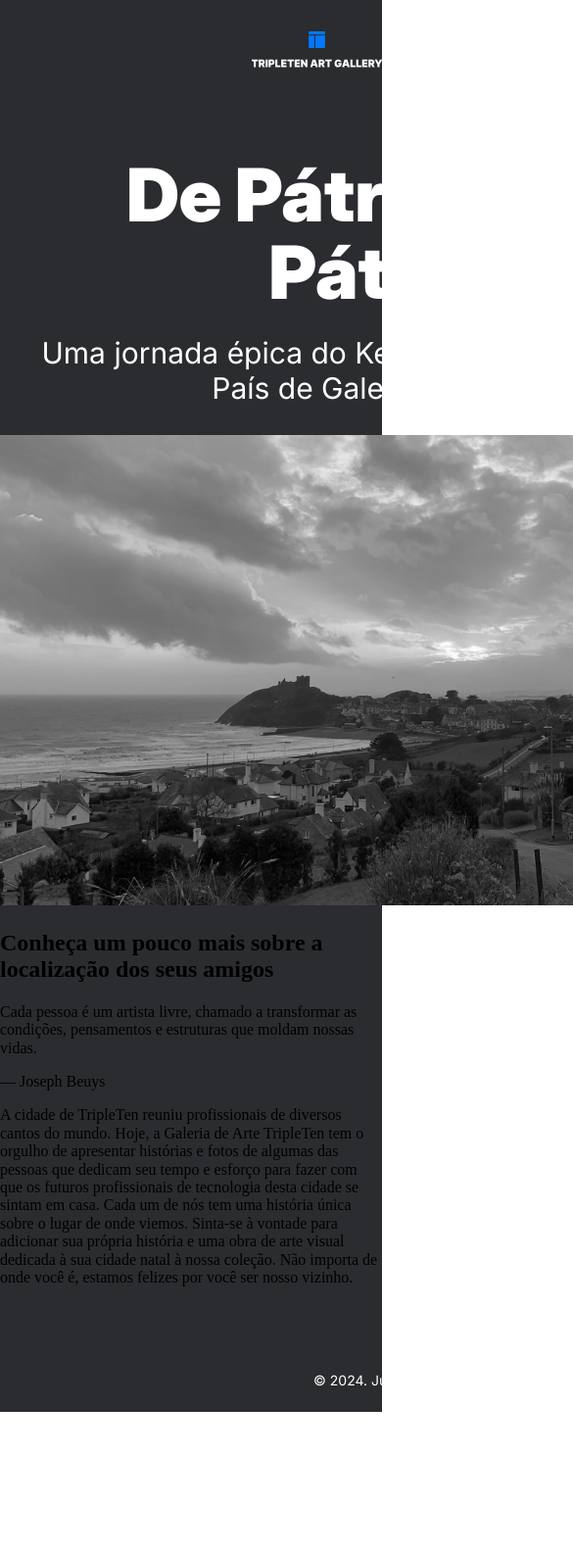
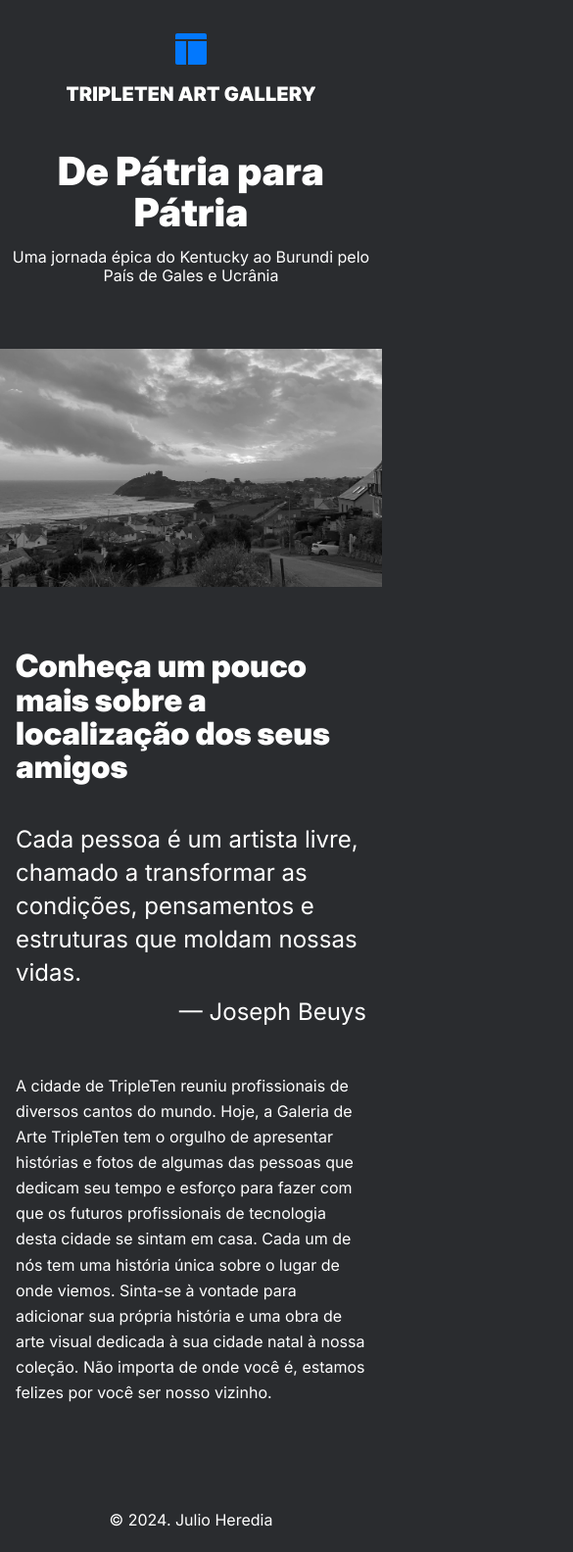
Before and after one commit to JulioHere94/web_project_homeland, a plain HTML site: page index.html in a window 390 px wide. Shown: the top 1584 px of the page at 98% size, 585 px wide, since content can reach past the window. Before the commit the page ends 1441 px from the top, so only its background shows below. Drawn offline with Linux system fonts and the light colour scheme.

Commit message:
Sprint 5 V7

```diff
--- /dev/null
+++ b/blocks/body.css
@@ -0,0 +1,3 @@
+body{
+background: #2A2C2F;
+}
--- a/blocks/content.css
+++ b/blocks/content.css
@@ -1,158 +1,63 @@
 .content{
-  width: 830px;
-  height: 482px;
   display: flex;
   flex-direction: column;
-  margin-top: 92px;
-  margin-left: 148px;
-  color: #FFFFFF;
-}
-.content__section{
-  width: 100%;
-  height: 482px;
+  padding-left: 148px;
+  padding-top: 92px;
+  max-width: 830px;
 }
 
 .content__title{
-width: 100%;
-height: 116px;
+  display: flex;
+  font-weight: 900;
+  font-size: 54px;
+  line-height: 1.07;
+  padding-bottom: 40px;
   margin: 0;
-font-family: Inter;
-font-size: 54px;
-font-weight: 900;
-line-height: 58px;
-text-align: left;
 }
 
 .content__text-subtitle{
-  width: 100%;
-  height: 68px;
-  margin-top: 40px;
-  font-family: Inter;
   font-size: 24px;
-  font-weight: 400;
-  line-height: 34px;
-  text-align: left;
+  line-height: 1.41;
+  margin: 0;
 }
 
 .content__text-name{
-  width: 100%;
-  height: 34px;
-  font-family: Inter;
+  max-width: 732px;
   font-size: 24px;
-  font-weight: 400;
-  line-height: 34px;
-  text-align: right;
   text-align: end;
-  margin-top: 10px;
+  padding-top: 10px;
+  margin: 0;
 }
 
 .content__text-main{
-  font-family: Inter;
   font-size: 16px;
-  font-weight: 400;
-  line-height: 26.08px;
-  text-align: left;
-  width: 100%;
-  height: 182px;
-  margin-top: 32px;
-  margin-bottom: 92px;
+  line-height: 1.63;
+  padding-top: 32px;
 }
 
-  @media screen and (max-width: 768px){
+@media screen and (max-width: 1024px){
   .content{
-      width: 720px;
-      height: 490px;
-      margin-left: 24px;
-      margin-top: 90px;
-      margin-right: 24px;
-    }
-
-    .content__section{
-      height: 490px;
+    padding-left: 16px;
+    margin: 0 auto;
+    padding-right: 16px;
   }
 
   .content__title{
-      height: 98px;
-      font-family: Inter;
     font-size: 45px;
-      font-weight: 900;
-      line-height: 49px;
-      text-align: left;
-
-    }
-
-    .content__text-subtitle{
-      height: 102px;
-      font-size: 24px;
-      line-height: 34px;
-      margin-bottom: 26px;
-      margin-top: 50px;
-    }
-
-    .content__text-name{
-      font-size: 24px;
-      line-height: 34px;
-      margin-bottom: 32px;
-      margin-top:0;
-    }
-
-    .content__text-main{
-      height: 182px;
-      font-size: 16px;
-      line-height: 26.08px;
-      margin-top:0;
-      margin-bottom: 88px;
   }
 
 }
 
-  @media screen and (max-width: 320px){
+@media screen and (max-width: 544px){
   .content{
-      width: 288px;
-      height: 878px;
-      margin-left: 16px;
-      margin-top: 64px;
-      margin-right: 16px;
-    }
-
-    .content__section{
-      height: 878px;
+    padding-left: 16px;
+    margin: 0 auto;
+    padding-right: 16px;
+    padding-top: 0;
   }
 
   .content__title{
-      height: 140px;
-      font-family: Inter;
+    padding-top: 64px;
     font-size: 32px;
-      font-weight: 900;
-      line-height: 35px;
-      text-align: left;
-
   }
-
-    .content__text-subtitle{
-      width: 100%;
-      height: 180px;
-      font-size: 24px;
-      line-height: 34px;
-      margin-top: 50px;
 }
-
-    .content__text-name{
-      width: 100%;
-      height: 34px;
-      font-size: 24px;
-      line-height: 34px;
-      margin-bottom: 32px;
-      margin-top:10px;
-    }
-
-    .content__text-main{
-      width: 100%;
-      height: 442px;
-      font-size: 16px;
-      line-height: 26.08px;
-      margin-top:0;
-      margin-bottom: 88px;
-    }
-
-  }
--- a/blocks/footer.css
+++ b/blocks/footer.css
@@ -1,46 +1,13 @@
 .footer{
-  color: #ffffff;
-  color: #ffff;
-  margin:0 auto
+  display: flex;
 }
 
 .footer__copyright{
-  width: 166px;
-  height: 16px;
-  margin-left: 556px;
-  margin-top: 92px;
-  margin-bottom: 0;
+  margin: 0 auto;
+  padding-top: 92px;
   padding-bottom: 24px;
-  text-align: center;
-  font-family: "Inter";
-  font-size: 14px;
-  font-weight: 400;
-  line-height: 16px;
-  text-align: right;
+}
+
+@media screen and (max-width: 1024px){
 
 }
-
-@media screen and (max-width: 768px){
-.footer__copyright{
-  height: 16px;
-  width: 166px;
-  margin-left: 300px;
-  margin-top:88px;
-  margin-bottom: 0;
-}
-}
-
-@media screen and (max-width: 320px){
-.footer{
-  width:100%;
-}
-
-  .footer__copyright{
-    height: 16px;
-    width: 166px;
-    margin-left: 77px;
-    margin-top:64px;
-    margin-bottom: 0;
-
-  }
-}
--- a/blocks/header.css
+++ b/blocks/header.css
@@ -1,147 +1,55 @@
 .header{
   display: flex;
   flex-direction: column;
-  width: 100%;
+  justify-content: center;
 }
 
 .header__logo{
-max-width: 254px;
-max-height: 70px;
-margin-top: 34px;
-margin-left: 513px;
-padding: 0px 0px 0.8px 0px;
-gap: 0px;
+  margin: 0 auto;
+  padding-top: 34px;
 }
 
 .header__lead{
-  margin-top: 90px;
+margin: 0 auto;
+display: flex;
+flex-direction: column;
 }
 
 .header__title{
   max-width: 720px;
-  max-height: 200px;
-  margin-top: 0;
-  margin-left: 280px;
-  margin-bottom: 0;
-  gap: 0px;
-  font-family: Inter;
+  font-weight: 900;
   font-size: 96px;
-  font-weight: 900;
-  line-height: 100px;
+  line-height: 1.04;
   text-align: center;
-  color: #FFFFFF;
+  margin: 0 auto;
+  padding-top: 90px;
 }
 
 .header__subtitle{
   max-width: 720px;
-  max-height: 72px;
-  margin-top: 32px;
-  margin-left: 280px;
-  margin-bottom: 0;
-  gap: 0px;
-  font-family: 'Inter';
+  line-height: 1.2;
+  text-align: center;
   font-size: 30px;
-  font-weight: 400;
-  line-height: 36px;
-  text-align: center;
-  color: #FFFFFF;
+  margin: 0 auto;
+  padding-top: 32px;
+  padding-bottom: 64px;
 }
 
-  .header__image{
-  width: 984px;
-  height: 615px;
-  margin-top: 64px;
-  margin-left: 148px;
-  gap: 0px;
+@media screen and (max-width: 1024px){
+  .header__lead{
+    width: 100%;
   }
 
-@media screen and (max-width: 768px){
-    .header__logo{
-      height: 98%;
-      margin-left: 257px;
-      margin-top: 32px;
 }
 
-    .header__lead{
-      margin: 0 auto;
-    }
-
+@media screen and (max-width: 544px){
   .header__title{
-      margin-left: 119px;
-      margin-top: 90px;
-      width: 530px;
-      height: 158px;
-      font-family: Inter;
-      font-size: 75px;
-      font-weight: 900;
-      line-height: 79px;
-      text-align: center;
+    padding-top: 50px;
+    font-size: 40px;
   }
 
   .header__subtitle{
-      width: 720px;
-      height: 72px;
-      margin-top: 25px;
-      margin-left: 24px;
-      font-family: Inter;
-      font-size: 30px;
-      font-weight: 400;
-      line-height: 36px;
-      text-align: center;
-      margin-bottom: 30px;
-
-
-    }
-
-    .header__image{
-      width: 100%;
-      height: 480px;
-      margin: 0 auto
+    padding-top: 16px;
+    font-size: 16px;
   }
 }
-
-@media screen and (max-width: 320px){
-  .header__logo{
-    width: 188px;
-    height: 52px;
-    margin-left: 66px;
-    margin-top: 20px;
-  }
-
-  .header__lead{
-    margin: 0 auto;
-  }
-
-  .header__title{
-    margin-left: 46px;
-    margin-top: 50px;
-    width: 228px;
-    height: 88px;
-    font-family: Inter;
-    font-size: 40px;
-    font-weight: 900;
-    line-height: 44px;
-    text-align: center;
-  }
-
-  .header__subtitle{
-    width: 288px;
-    height: 40px;
-    margin-top: 16px;
-    margin-left: 16px;
-    font-family: Inter;
-    font-size: 16px;
-    font-weight: 400;
-    line-height: 20px;
-    text-align: center;
-    margin-bottom: 40px;
-
-
-  }
-
-  .header__image{
-    width: 100%;
-    height: 200px;
-    margin: 0 auto
-  }
-}
--- a/blocks/page.css
+++ b/blocks/page.css
@@ -1,5 +1,8 @@
 .page{
   max-width: 1280px;
-  background: #2A2C2F;
+  max-height: 1883px;
   margin: 0 auto;
-}
+  color: #FFFFFF;
+  font-family: 'Inter';
+  font-weight: 400;
+  }
--- a/pages/index.css
+++ b/pages/index.css
@@ -1,6 +1,7 @@
 @import url(../vendor/normalize.css);
+@import url(../blocks/body.css);
 @import url(../vendor/Fonts.css);
 @import url(../blocks/page.css);
 @import url(../blocks/header.css);
-@import url(../blocks/main.css);
+@import url(../blocks/content.css);
 @import url(../blocks/footer.css);
```
Lines whose indentation alone changed are shown as unchanged.
